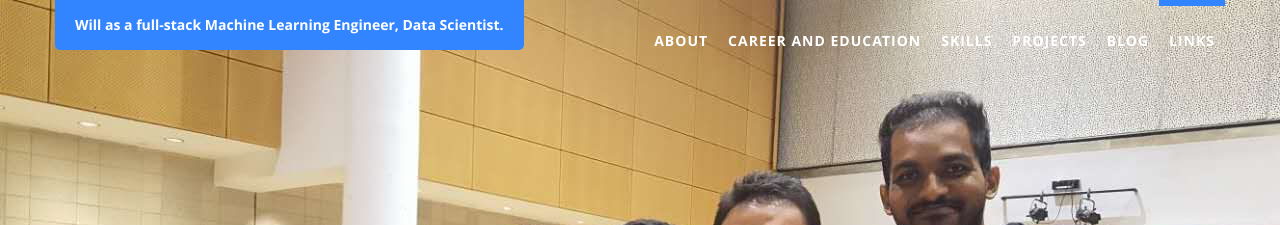
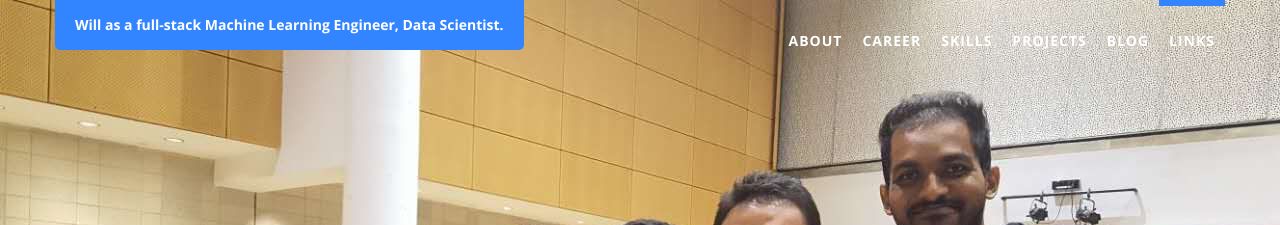
Before and after one commit to mxc19912008/previous-site, a Jekyll site: the page built from index.html, in a window 1280 px wide. Shown: the top 225 px of the page. Built offline with Jekyll 4.4.1, drawn with Linux system fonts in a browser that asks for light colours.

Commit message:
Update landing.yml

```diff
--- a/_data/landing.yml
+++ b/_data/landing.yml
@@ -8,7 +8,7 @@
 
 - id: career
   i18n: nav.career
-  name: Career and Education
+  name: Career
   tpl: career.html
   css: timeline
 
```
